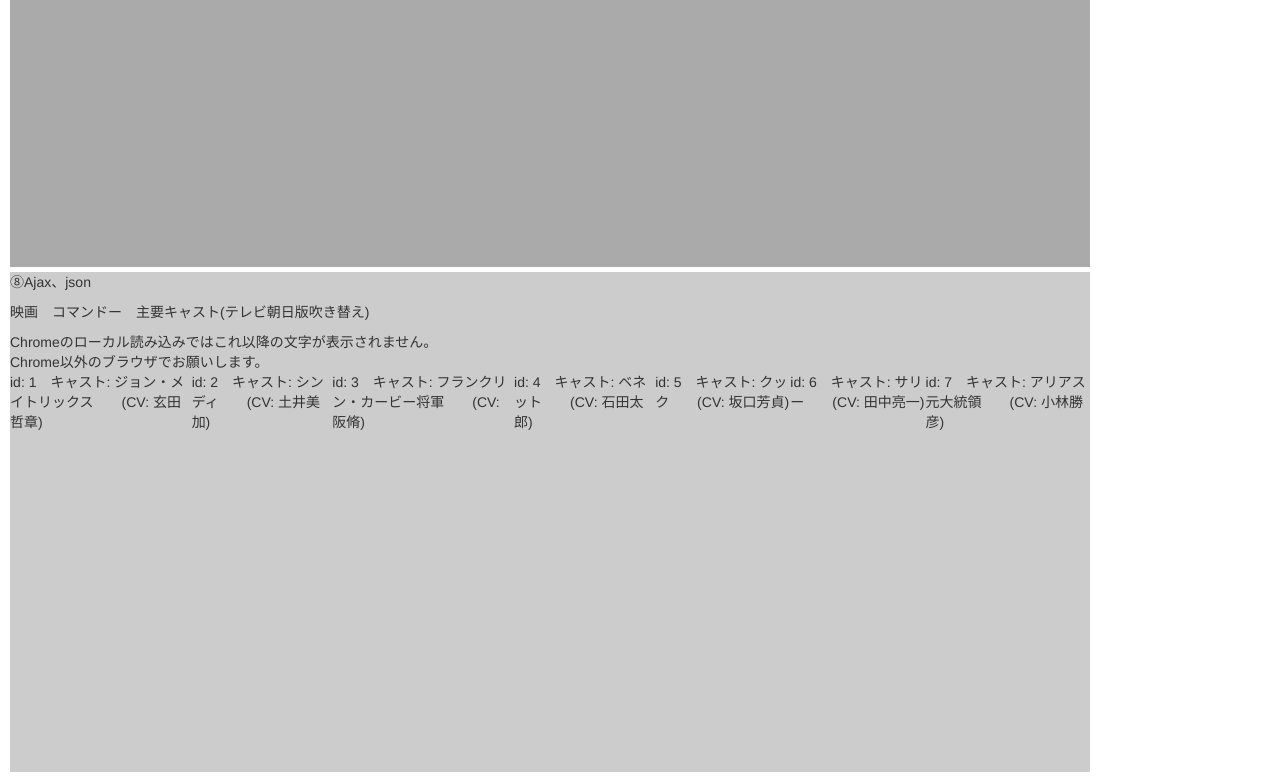
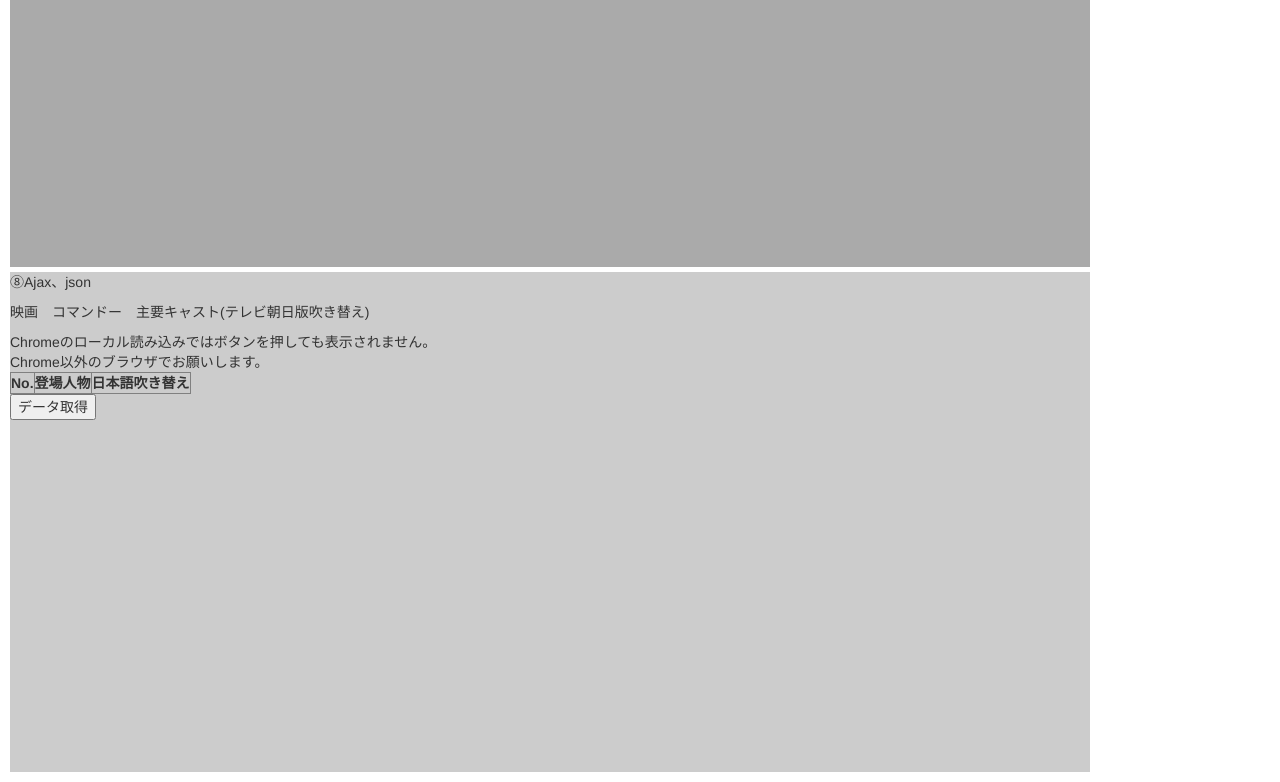
Before and after one commit to MasakiOno/TryNew, a plain HTML site: page JS+jQuery/index.html in a window 1280 px wide. Shown: the part 1056-1838 px from the top of the page. Drawn offline with nearby package versions, Linux system fonts and the light colour scheme.

Commit message:
201805181231

```diff
--- a/JS+jQuery/index.html
+++ b/JS+jQuery/index.html
@@ -8,6 +8,13 @@ integrity="sha384-BVYiiSIFeK1dGmJRAkycuHAHRg32OmUcww7on3RYdg4Va+PmSTsz/K68vbdEjh
 <link rel="stylesheet"href="https://maxcdn.bootstrapcdn.com/bootstrap/3.3.7/css/bootstrap-theme.min.css"
 integrity="sha384-rHyoN1iRsVXV4nD0JutlnGaslCJuC7uwjduW9SVrLvRYooPp2bWYgmgJQIXwl/Sp" crossorigin="anonymous">
 <link rel="stylesheet" type="text/css" href="css/style.css">
+<script src="https://code.jquery.com/jquery-3.3.1.js"
+integrity="sha256-2Kok7MbOyxpgUVvAk/HJ2jigOSYS2auK4Pfzbm7uH60="
+crossorigin="anonymous"></script>
+<script src="https://maxcdn.bootstrapcdn.com/bootstrap/3.3.7/js/bootstrap.min.js"
+integrity="sha384-Tc5IQib027qvyjSMfHjOMaLkfuWVxZxUPnCJA7l2mCWNIpG9mGCD8wGNIcPD7Txa"
+crossorigin="anonymous"></script>
+<script type="text/javascript" src="js/task.js"></script>
 </head>
 
 <body>
@@ -85,7 +92,7 @@ integrity="sha384-rHyoN1iRsVXV4nD0JutlnGaslCJuC7uwjduW9SVrLvRYooPp2bWYgmgJQIXwl/
     <div id="contents2"><!--3 モーダル-->
       <div id="modal_button">③モーダル</div>
     </div>
-    <div id="slider1" class="carousel slide" data-ride="carousel"><!--6-1 オート系スライドショー(bootstrap)-->
+    <div id="slider1" class="carousel slide" data-ride="carousel" data-interval="3000"><!--6-1 オート系スライドショー(bootstrap)-->
       <p>⑥-1オート系スライドショー(bootstrap)</p>
       <div class="carousel-inner">
         <div class="item active">
@@ -160,19 +167,19 @@ integrity="sha384-rHyoN1iRsVXV4nD0JutlnGaslCJuC7uwjduW9SVrLvRYooPp2bWYgmgJQIXwl/
     <div class="nameData"><!--8 Ajax、json-->
       <p>⑧Ajax、json</p>
       <p>映画　コマンドー　主要キャスト(テレビ朝日版吹き替え)</p>
-      <div class="Cr_none">Chromeのローカル読み込みではこれ以降の文字が表示されません。<br>Chrome以外のブラウザでお願いします。</div>
+      <div class="Cr_none">Chromeのローカル読み込みではボタンを押しても表示されません。
+        <br>Chrome以外のブラウザでお願いします。</div>
+      <table id="tbl" border="1">
+        <tr>
+            <th>No.</th><th>登場人物</th><th>日本語吹き替え</th>
+        </tr>
+      </table>
+      <input id="btn_1" type="button" value="データ取得" />
     </div>
+
   </div>
   <div id="uptop" href="#Mega"><!--1 スムーススクロール -->
     <div class="textarea">①トップへ</div>
   </div>
-
-  <script src="https://code.jquery.com/jquery-3.3.1.js"
-  integrity="sha256-2Kok7MbOyxpgUVvAk/HJ2jigOSYS2auK4Pfzbm7uH60="
-  crossorigin="anonymous"></script>
-  <script src="https://maxcdn.bootstrapcdn.com/bootstrap/3.3.7/js/bootstrap.min.js"
-  integrity="sha384-Tc5IQib027qvyjSMfHjOMaLkfuWVxZxUPnCJA7l2mCWNIpG9mGCD8wGNIcPD7Txa"
-  crossorigin="anonymous"></script>
-  <script type="text/javascript" src="js/task.js"></script>
 </body>
 </html>
--- a/JS+jQuery/js/task.js
+++ b/JS+jQuery/js/task.js
@@ -58,12 +58,21 @@ $(function() {
 	});
 });
 /*課題8*/
-$(function(){
-  $.getJSON("json/task.json", {name: "chara"}, function(data){
-  	var dat = data.charas;
-    $(".nameData").append("<table><tr>");
-  	$.each(dat, function(i){
-      $(".nameData").append("<td>id: " + dat[i].id + "　キャスト: " + dat[i].chara + "　　(CV: " + dat[i].cv + ")</td>");
+$(function() {
+        $("#btn_1").click(function(){
+            $.getJSON("json/task.json", function(json){
+                var rows = "";
+
+                for (i = 0; i < json.length; i++) {
+                    rows += "<tr>";
+                    for (j = 0; j < json[i].length; j++) {
+                        rows += "<td>";
+                        rows += json[i][j];
+                        rows += "</td>";
+                    }
+                    rows += "</tr>";
+                }
+                $("#tbl").append(rows);
+            });
+        });
     });
-    $(".nameData").append("</tr></table>");
-  });  });
--- a/JS+jQuery/json/task.json
+++ b/JS+jQuery/json/task.json
@@ -1,39 +1,9 @@
-{
-"charas":[
-   {
-     "id": 1,
-     "chara":"ジョン・メイトリックス",
-     "cv":"玄田哲章"
-   },
-   {
-     "id": 2,
-     "chara":"シンディ",
-     "cv":"土井美加"
-   },
-   {
-     "id": 3,
-     "chara":"フランクリン・カービー将軍",
-     "cv":"阪脩"
-   },
-   {
-     "id": 4,
-     "chara":"ベネット",
-     "cv":"石田太郎"
-   },
-   {
-     "id": 5,
-     "chara":"クック",
-     "cv":"坂口芳貞"
-   },
-   {
-     "id": 6,
-     "chara":"サリー",
-     "cv":"田中亮一"
-   },
-   {
-     "id": 7,
-     "chara":"アリアス元大統領",
-     "cv":"小林勝彦"
-   }
+[
+   ["1","ジョン・メイトリックス","玄田哲章"],
+   ["2","シンディ","土井美加"],
+   ["3","フランクリン・カービー将軍","阪脩"],
+   ["4","ベネット","石田太郎"],
+   ["5","クック","坂口芳貞"],
+   ["6","サリー","田中亮一"],
+   ["7","アリアス元大統領","小林勝彦"]
  ]
-}
```
